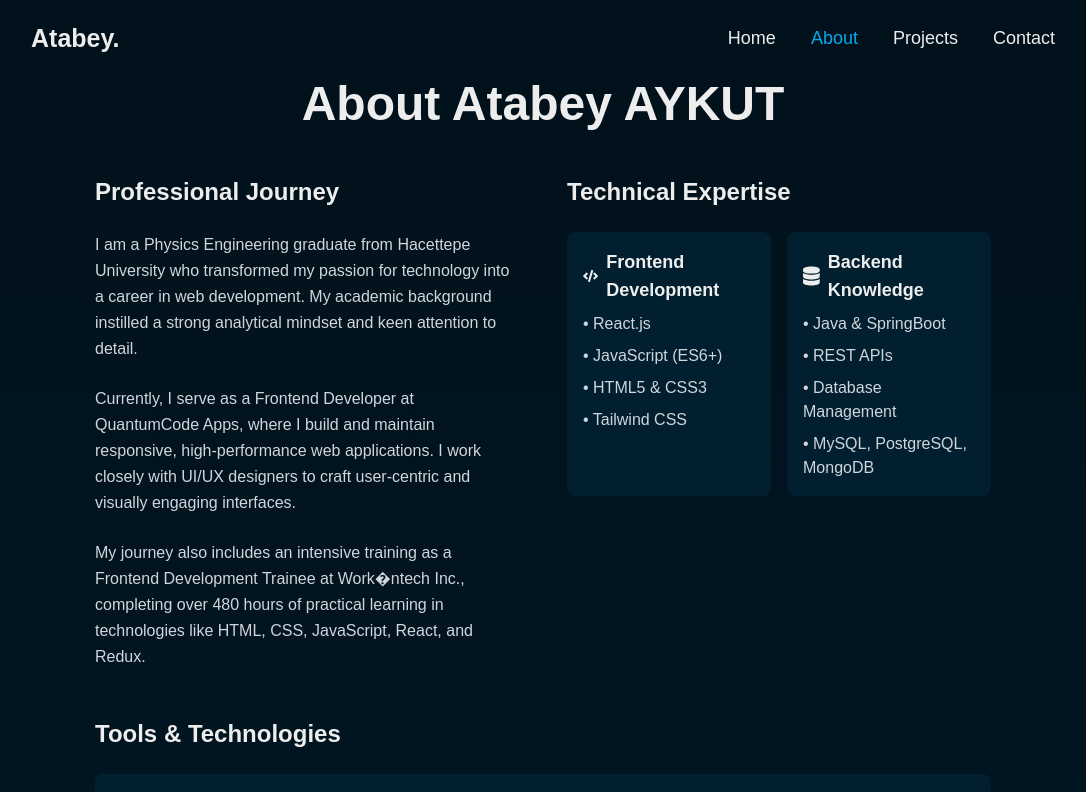
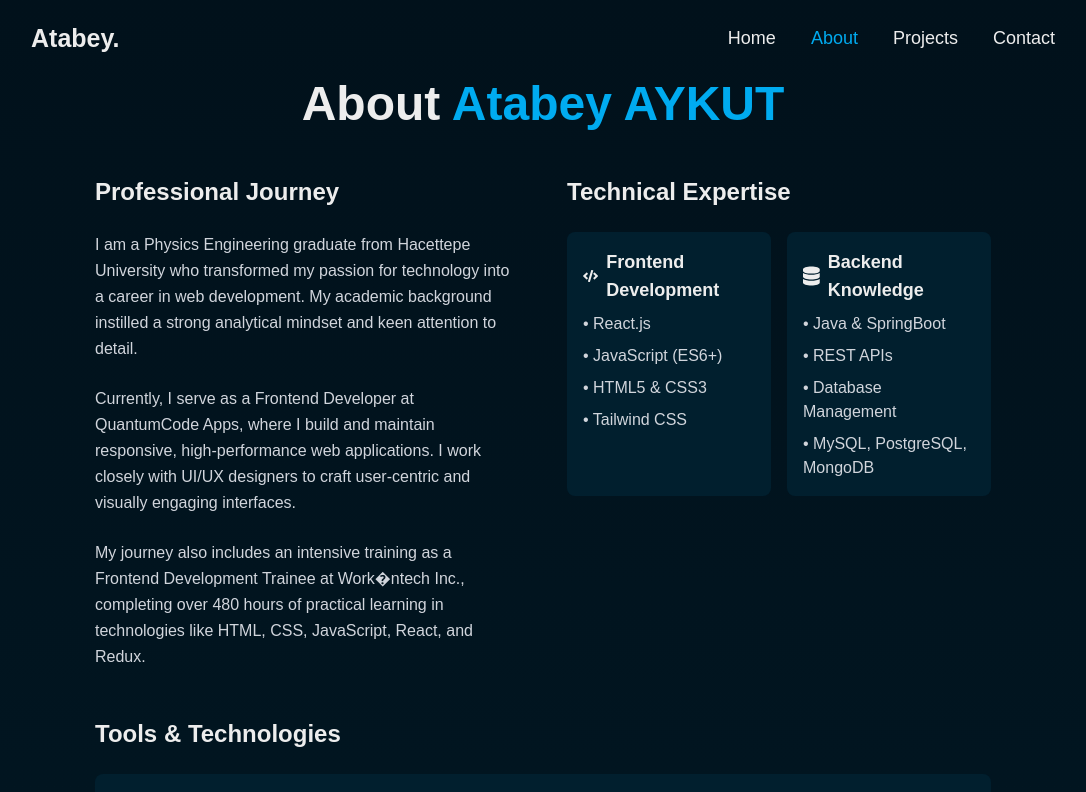
Before and after one commit to atabeyaykut/PersonalPage, a React (Vite) app: page /about in a window 1280 px wide. Shown: the top 792 px of the page, without its empty margins (97-1183 px from the left). Built offline with nearby package versions, Linux system fonts and the light colour scheme.

Commit message:
Update About component to change text color for improved visibility

```diff
--- a/src/components/About.jsx
+++ b/src/components/About.jsx
@@ -36,7 +36,7 @@
                     variants={itemVariants}
                     className="text-5xl font-bold text-center mb-12"
                 >
-                    About <span className="text-primary">Atabey AYKUT</span>
+                    About <span className="text-[#00abf0]">Atabey AYKUT</span>
                 </motion.h2>
 
                 <div className="grid md:grid-cols-2 gap-12">
```
